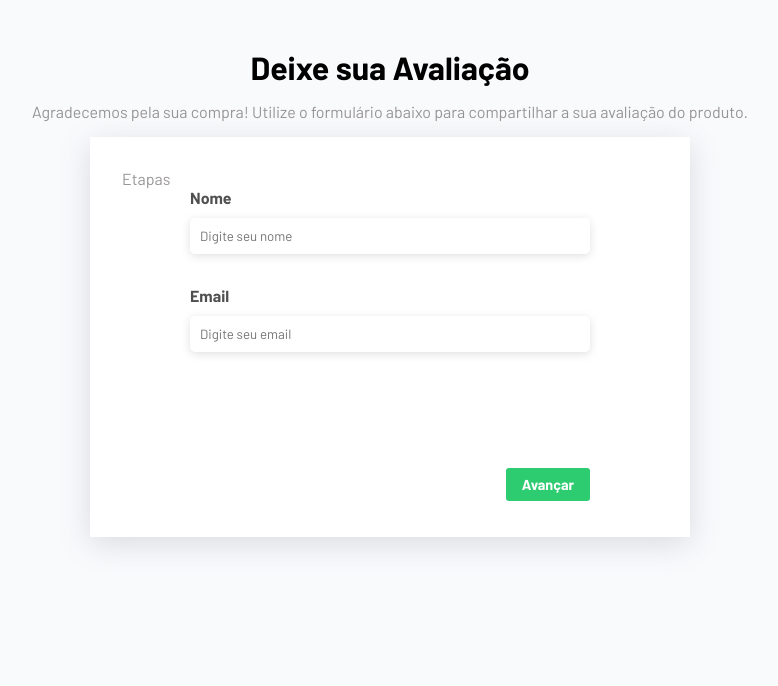
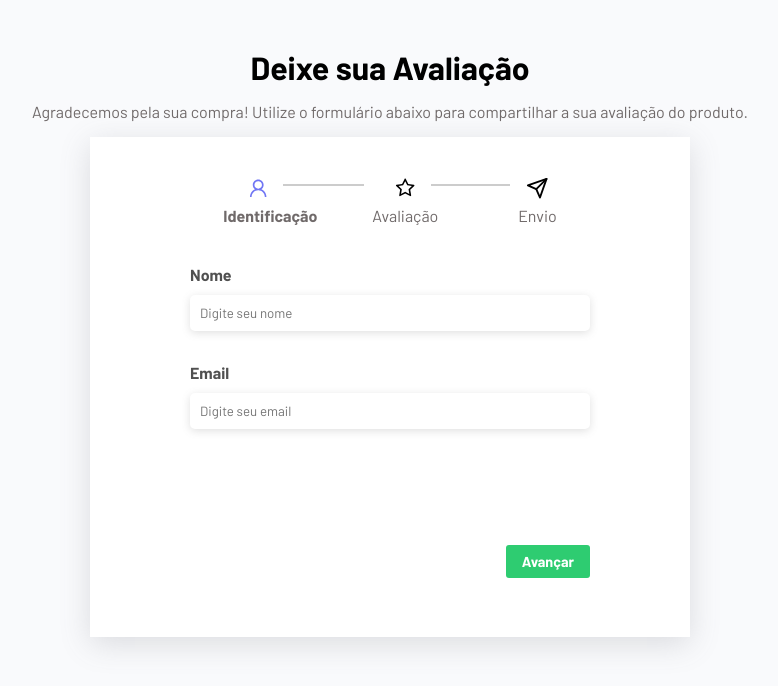
Before and after one commit to kaykyveiga/multistep-form, a React (Vite) app: page / in a window 1280 px wide. Shown: the top 686 px of the page, without its empty margins (250-1028 px from the left). Built offline with nearby package versions, Linux system fonts and the light colour scheme.

Commit message:
created stage view component

```diff
--- a/package.json
+++ b/package.json
@@ -15,7 +15,8 @@
   "dependencies": {
     "icons": "^1.0.0",
     "react": "^18.2.0",
-    "react-dom": "^18.2.0"
+    "react-dom": "^18.2.0",
+    "react-icons": "^4.10.1"
   },
   "devDependencies": {
     "@types/react": "^18.2.15",
--- a/src/App.css
+++ b/src/App.css
@@ -15,7 +15,7 @@
 .form-conteiner {
     background: #fff;
     box-shadow: rgba(100, 100, 111, .2) 0px 7px 29px 0px;
-    height: 400px;
+    height: 500px;
     max-width: 600px;
     margin: auto;
     padding: 2rem;
--- a/src/App.jsx
+++ b/src/App.jsx
@@ -1,9 +1,12 @@
-import './App.css'
-import ReviewForm from './components/ReviewForm'
-import ThanksForm from './components/ThanksForm'
-import UserForm from './components/UserForm'
-import { useForm } from "./hooks/useForm"
+//Components
+import './App.css';
+import ReviewForm from './components/ReviewForm';
+import ThanksForm from './components/ThanksForm';
+import UserForm from './components/UserForm';
+import Steps from './components/Steps'
 
+//hooks
+import { useForm } from "./hooks/useForm";
 
 function App() {
 
@@ -23,19 +26,18 @@
         <p>Agradecemos pela sua compra! Utilize o formulário abaixo para compartilhar a sua avaliação do produto.</p>
       </div>
       <div className="form-conteiner">
-        <p>Etapas</p>
+        <Steps currentStep={currentStep} />
         <form onSubmit={(e) => stepChange(currentStep + 1, e)}>
           <div className="input-conteiner">{currentComponent}</div>
           <div className="actions">
             {!firstStep && (<button id='back' type='button' onClick={() => stepChange(currentStep - 1)}>Voltar</button>)}
             {!lastStep ? (<button className='advance' type='submit'>Avançar</button>) : (<button className='advance' type='button'>Enviar</button>)}
           </div>
-
         </form>
-
       </div>
     </div>
   )
 }
 
+
 export default App
--- a/src/components/Steps.css
+++ b/src/components/Steps.css
@@ -0,0 +1,41 @@
+.steps {
+    display: flex;
+    justify-content: center;
+    align-items: center;
+    gap: 4rem;
+    max-width: 400px;
+    margin: 0 auto;
+    margin-bottom: 2rem;
+
+}
+
+.step {
+    text-align: center;
+    background-color: #fff;
+    max-width: 85px;
+    padding: 0.5rem;
+    position: relative;
+}
+
+.step:nth-child(1)::after,
+.step:nth-child(2)::after {
+    content: "";
+    width: 80px;
+    position: absolute;
+    border: 1px solid #ccc;
+    top: 15px;
+    margin: 0 1.6rem;
+}
+
+.step svg {
+    font-size: 1.4rem;
+    margin-bottom: 0.2rem;
+}
+
+.active {
+    font-weight: bold;
+}
+
+.active svg {
+    fill: #7076f4;
+}
--- a/src/components/Steps.jsx
+++ b/src/components/Steps.jsx
@@ -0,0 +1,28 @@
+import { AiOutlineUser, AiOutlineStar } from "react-icons/ai";
+import { FiSend } from "react-icons/fi";
+
+
+import "./Steps.css";
+
+/* eslint-disable react/prop-types */
+
+const Steps = ({ currentStep }) => {
+  return (
+    <div className="steps">
+      <div className={`step ${currentStep >= 0 ? "active" : ""}`}>
+        <AiOutlineUser />
+        <p>Identificação</p>
+      </div>
+      <div className={`step  ${currentStep >= 1 ? "active" : ""} `}>
+        <AiOutlineStar />
+        <p>Avaliação</p>
+      </div>
+      <div className={`step ${currentStep >= 2 ? "active" : ""}`}>
+        <FiSend />
+        <p>Envio</p>
+      </div>
+    </div>
+  )
+};
+
+export default Steps
--- a/src/index.css
+++ b/src/index.css
@@ -1,14 +1,14 @@
-*{
+* {
     margin: 0;
     padding: 0;
     box-sizing: border-box;
     font-family: 'Barlow', sans-serif;
 }
 
-body{
+body {
     background-color: #f9fafc;
 }
 
 p {
-    color: #979494;
+    color: #706a6a;
 }
```
Also changed, not shown: 1 other file (tests, documents, lock files or other folders).
